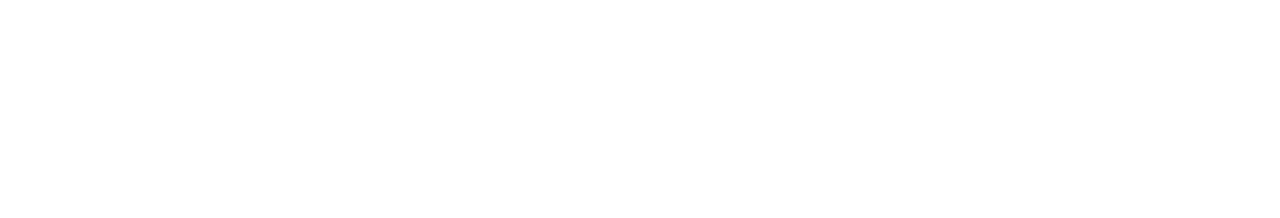
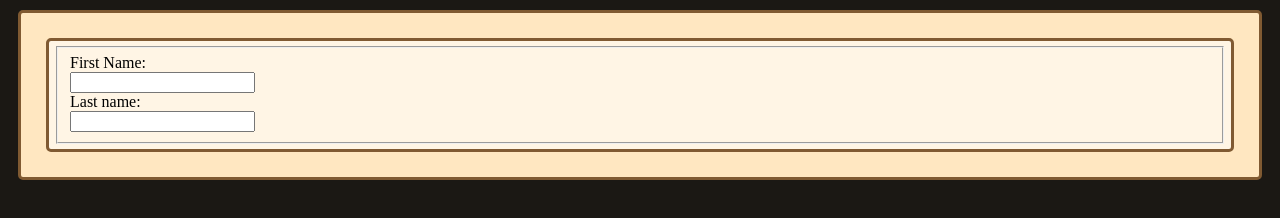
Before and after one commit to OliviaH-glitch/resumeProject, a plain HTML site: page formPage.html in a window 1280 px wide. Drawn offline with Linux system fonts and the light colour scheme.

Commit message:
started working on form page. about to test github linking

```diff
--- a/formPage.html
+++ b/formPage.html
@@ -1,11 +1,28 @@
 <!DOCTYPE html>
 <html lang="en">
+
 <head>
     <meta charset="UTF-8">
     <meta name="viewport" content="width=device-width, initial-scale=1.0">
+    <link rel="stylesheet" href="styles.css">
     <title>Document</title>
 </head>
+
 <body>
+    <section>
 
+        <div class="projectInfo">
+            <fieldset>
+                <form>
+                    <label for="fname">First Name:</label><br>
+                    <input type="text" id="fname" name="fname"><br>
+                    <label for="lname">Last name:</label><br>
+                    <input type="text" id="lname" name="lname"><br>
+                </form>
+            </fieldset>
+        </div>
+
+    </section>
 </body>
+
 </html>
--- a/styles.css
+++ b/styles.css
@@ -9,7 +9,7 @@ h1 {
 
 section {
     background-color: rgb(255, 231, 193);
-    padding: 1px;
+    padding: 5px;
     margin: 10px;
     border: 3px solid rgb(128, 90, 50);
     border-radius: 5px;
@@ -42,6 +42,7 @@ nav {
     border: 3px solid rgb(128, 90, 50);
     border-radius: 5px;
     background-color: rgb(255, 245, 229);
+padding:5px;
 }
 
 @media screen and (min-width: 576px) {
```
Also changed, not shown: index.html (+4 -1 lines).
